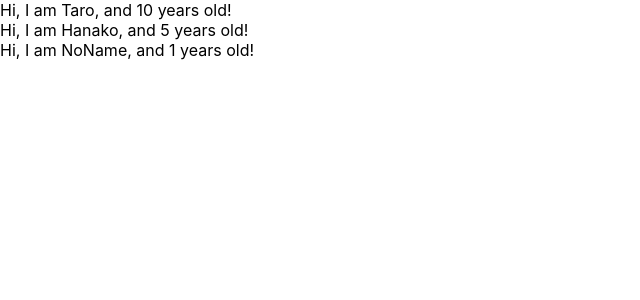
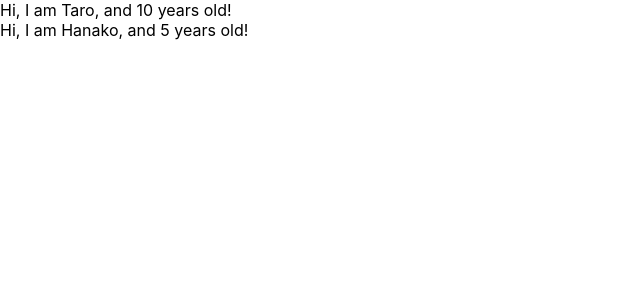
Before and after one commit to Mellbrother/udemy-react-redux-crud-application, a React (Create React App) app: page / in a window 1280 px wide. Shown: the top 300 px of the page, without its empty margins (0-640 px from the left). Built offline with nearby package versions, Linux system fonts and the light colour scheme.

Commit message:
learn prop-types

```diff
--- a/src/App.js
+++ b/src/App.js
@@ -1,11 +1,10 @@
 import React from 'react';
-
+import PropTypes from 'prop-types';
 
 const App = () => {
 	const profiles = [
 		{ name: "Taro", age: 10 },
 		{ name: "Hanako", age: 5 },
-		{ name: "NoName" },
 	]
 	return (
 		<div>
@@ -22,8 +21,9 @@ const User = (props) => {
 	return <div>Hi, I am {props.name}, and {props.age} years old!</div>
 }
 
-User.defaultProps = {
-	age:1
+User.propTypes = {
+	name: PropTypes.string,
+	age: PropTypes.number.isRequired
 }
 
 export default App;
```
